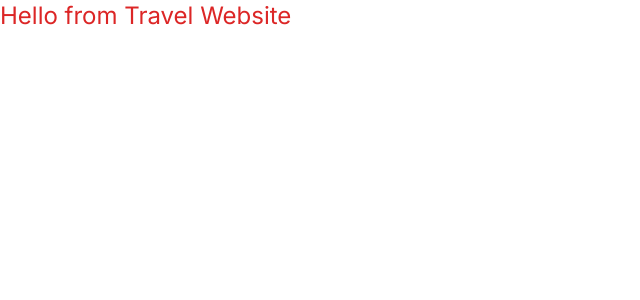
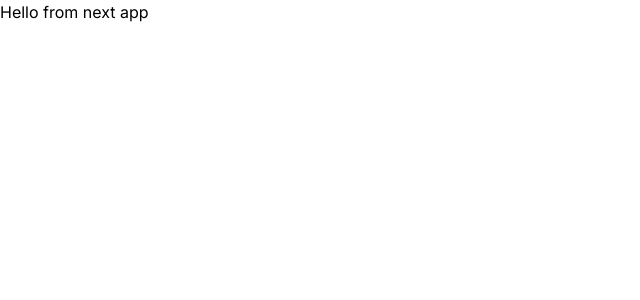
Before and after one commit to rashid-ameer/travel-website, a Next.js app: page / in a window 1280 px wide. Shown: the top 300 px of the page, without its empty margins (0-640 px from the left). Built offline with nearby package versions, Linux system fonts and the light colour scheme.

Commit message:
setup theme and typography

```diff
--- a/src/app/page.tsx
+++ b/src/app/page.tsx
@@ -1,3 +1,3 @@
 export default function Home() {
-  return <h1 className="text-2xl text-red-600">Hello from Travel Website</h1>;
+  return <h2>Hello from next app</h2>;
 }
--- /dev/null
+++ b/src/components/ui/button.tsx
@@ -0,0 +1,50 @@
+import * as React from "react";
+import { Slot } from "@radix-ui/react-slot";
+import { cva, type VariantProps } from "class-variance-authority";
+
+import { cn } from "@/lib/utils";
+
+const buttonVariants = cva(
+  "inline-flex items-center justify-center gap-2.5 whitespace-nowrap rounded-full text-base xl:text-lg font-medium ring-offset-white transition-colors focus-visible:outline-none focus-visible:ring-2 focus-visible:ring-green-100 focus-visible:ring-offset-2",
+  {
+    variants: {
+      variant: {
+        primary: "bg-green-100 hover:bg-green-200 text-white",
+        secondary: "bg-gray-700 hover:bg-dark text-white",
+        accent: "bg-white hover:bg-gray-100 text-green-100",
+        accentInvert: "text-white bg-gray-600 hover:bg-gray-700 border border-white",
+        link: "text-dark",
+      },
+      size: {
+        default: "h-12 px-8 py-2",
+        icon: "size-12",
+      },
+    },
+    defaultVariants: {
+      variant: "primary",
+      size: "default",
+    },
+  }
+);
+
+export interface ButtonProps
+  extends React.ButtonHTMLAttributes<HTMLButtonElement>,
+    VariantProps<typeof buttonVariants> {
+  asChild?: boolean;
+}
+
+const Button = React.forwardRef<HTMLButtonElement, ButtonProps>(
+  ({ className, variant, size, asChild = false, ...props }, ref) => {
+    const Comp = asChild ? Slot : "button";
+    return (
+      <Comp
+        className={cn(buttonVariants({ variant, size, className }))}
+        ref={ref}
+        {...props}
+      />
+    );
+  }
+);
+Button.displayName = "Button";
+
+export { Button, buttonVariants };
--- /dev/null
+++ b/src/lib/utils.ts
@@ -0,0 +1,6 @@
+import { type ClassValue, clsx } from "clsx"
+import { twMerge } from "tailwind-merge"
+
+export function cn(...inputs: ClassValue[]) {
+  return twMerge(clsx(inputs))
+}
--- a/tailwind.config.ts
+++ b/tailwind.config.ts
@@ -1,20 +1,66 @@
 import type { Config } from "tailwindcss";
 
-const config: Config = {
-  content: [
-    "./src/pages/**/*.{js,ts,jsx,tsx,mdx}",
-    "./src/components/**/*.{js,ts,jsx,tsx,mdx}",
-    "./src/app/**/*.{js,ts,jsx,tsx,mdx}",
-  ],
+const config = {
+  darkMode: ["class"],
+  content: ["./pages/**/*.{ts,tsx}", "./components/**/*.{ts,tsx}", "./app/**/*.{ts,tsx}", "./src/**/*.{ts,tsx}"],
+  prefix: "",
   theme: {
+    container: {
+      center: true,
+      padding: "2rem",
+      screens: {
+        "2xl": "1400px",
+      },
+    },
+    colors: {
+      green: {
+        100: "#30af5b",
+        200: "#29984f",
+      },
+      gray: {
+        100: "#e5e7eb",
+        200: "#a2a2a2",
+        300: "#7b7b7b",
+        400: "#585858",
+        500: "#292d27",
+        600: "#292c27",
+        700: "#1d1f1c",
+      },
+      white: "#ffffff",
+      dark: "#000000",
+      blue: "#021639",
+    },
+    fontSize: {
+      sm: "0.875rem",
+      base: "1rem",
+      lg: "1.125rem",
+      xl: "1.25rem",
+      "2xl": "1.75rem",
+      "3xl": "2rem",
+      "4xl": "2.5rem",
+      "5xl": "3rem",
+      "6xl": "3.25rem",
+      "7xl": "4rem",
+      "8xl": "5.5rem",
+    },
     extend: {
-      backgroundImage: {
-        "gradient-radial": "radial-gradient(var(--tw-gradient-stops))",
-        "gradient-conic":
-          "conic-gradient(from 180deg at 50% 50%, var(--tw-gradient-stops))",
+      keyframes: {
+        "accordion-down": {
+          from: { height: "0" },
+          to: { height: "var(--radix-accordion-content-height)" },
+        },
+        "accordion-up": {
+          from: { height: "var(--radix-accordion-content-height)" },
+          to: { height: "0" },
+        },
+      },
+      animation: {
+        "accordion-down": "accordion-down 0.2s ease-out",
+        "accordion-up": "accordion-up 0.2s ease-out",
       },
     },
   },
-  plugins: [],
-};
+  plugins: [require("tailwindcss-animate")],
+} satisfies Config;
+
 export default config;
```
Also changed, not shown: package.json (+10 -4 lines), components.json (added), 2 other files (tests, documents, lock files or other folders).
